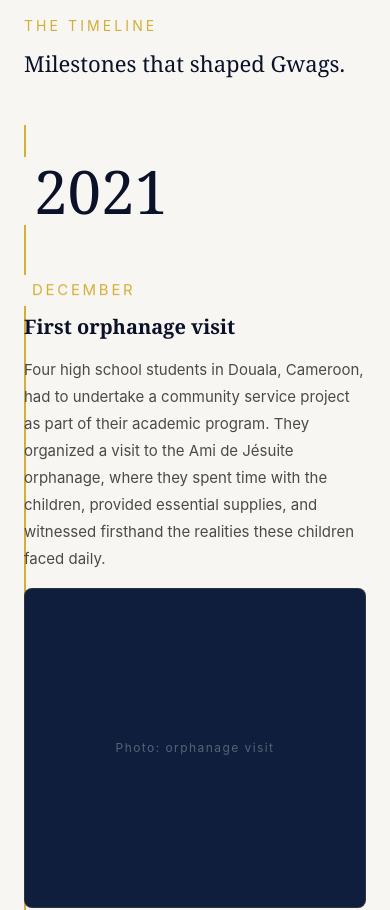
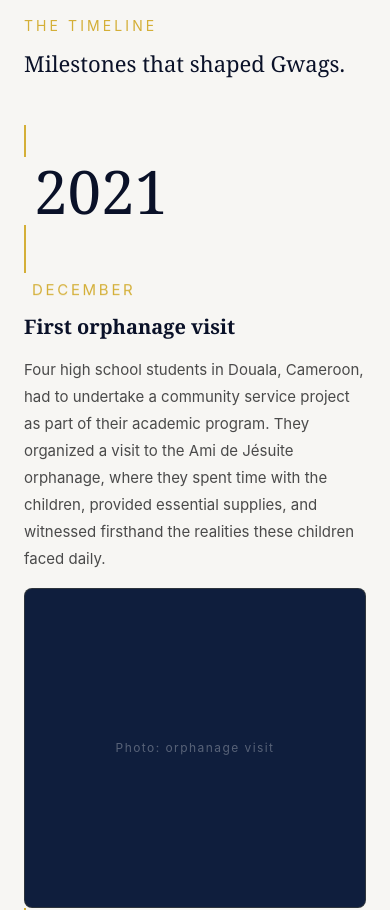
Before and after one commit to Daryllgio/gwags-website, a Next.js app: page /about/our-story in a window 390 px wide. Shown: the part 3500-4410 px from the top of the page. Built offline with nearby package versions, Linux system fonts and the light colour scheme.

Commit message:
Rebuild phone timeline gold line segments

```diff
--- a/app/globals.css
+++ b/app/globals.css
@@ -945,25 +945,51 @@ h1, h2, h3, h4 {
   .tl2-year-num { font-size: 25px !important; }
   .tl2-year-num.active { font-size: 55px !important; }
 
-  /* PHONE TIMELINE (≤480px): full-width content, normal padding, with a purely
-     decorative gold line sitting BEHIND the content (content is not moved).
+  /* PHONE TIMELINE (≤480px): full-width content, normal padding (content is not moved).
      The narrow content + masked gold line only applies to iPad portrait / tablet (≥480px).
      Selectors use .tl2-event scope (specificity 0,2,0) so they win over the ≤768px
      `.tl2-content { max-width: 60% !important }` rule that appears later in the file. */
-  /* PHONE: decorative gold line — behind the content via z-index (does not move anything) */
-  .tl2-timeline-body::before {
-    display: block !important;
-    /* PHONE GOLD LINE: horizontal position from left screen edge - adjust here */
+
+  /* PHONE GOLD LINE — rebuilt as SEGMENTS (no continuous line). Two visible pieces per entry:
+     (1) through each year down to its month, and (2) below each entry's image down to the next
+     year/month. The content region (month → title → body → image) has NO line behind it. */
+  /* hide the old continuous line on phone */
+  .tl2-timeline-body::before { display: none !important; }
+
+  /* SEGMENT 1 — year → month: spans the year header (behind the year text, whose #F7F6F3
+     background masks the line over it) and down through the gap to where the month begins. */
+  .tl2-year-header { position: relative; }
+  .tl2-year-header::before {
+    content: '';
+    position: absolute;
+    /* PHONE GOLD LINE: horizontal position from left screen edge - adjust here (keep in sync with Segment 2) */
     left: 25px;
     top: 0;
     bottom: 0;
+    width: 2px;
+    background: #D4AF37;
+    transform: translateX(-50%);
     z-index: 0;
   }
-  /* PHONE: content sits ON TOP of the decorative line (full width, overlaps it naturally) */
-  .tl2-year-group {
-    position: relative;
-    z-index: 1;
+
+  /* SEGMENT 2 — below image → next entry: starts at the bottom of the entry (below the image
+     or last element) and bridges the 48px gap down to the next year/month. */
+  .tl2-event { position: relative; }
+  .tl2-event::after {
+    content: '';
+    position: absolute;
+    /* PHONE GOLD LINE: horizontal position from left screen edge - adjust here (keep in sync with Segment 1) */
+    left: 25px;
+    top: 100%;
+    height: 48px;   /* bridges the inter-entry gap (matches .tl2-event margin-bottom: 48px) */
+    width: 2px;
+    background: #D4AF37;
+    transform: translateX(-50%);
+    z-index: 0;
   }
+  /* no Segment 2 below the very last entry (nothing to connect down to) */
+  .tl2-year-group:last-child .tl2-event:last-child::after { display: none; }
+
   /* PHONE: content full width with normal side padding (not pushed to the right) */
   .tl2-event .tl2-content {
     max-width: 100% !important;   /* PHONE content width - adjust here */
```
